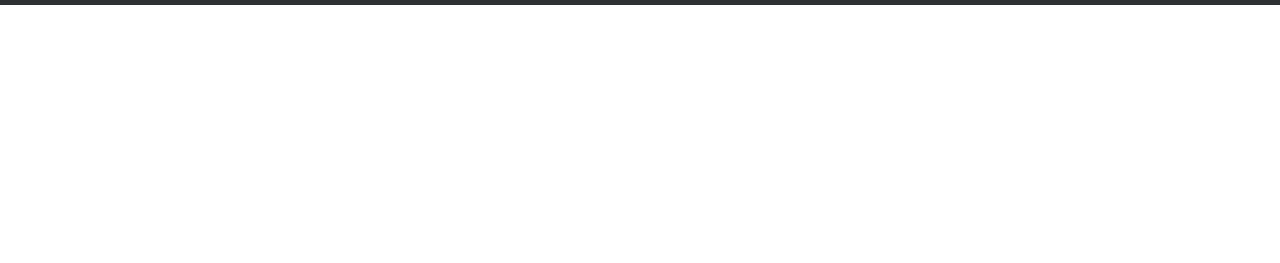
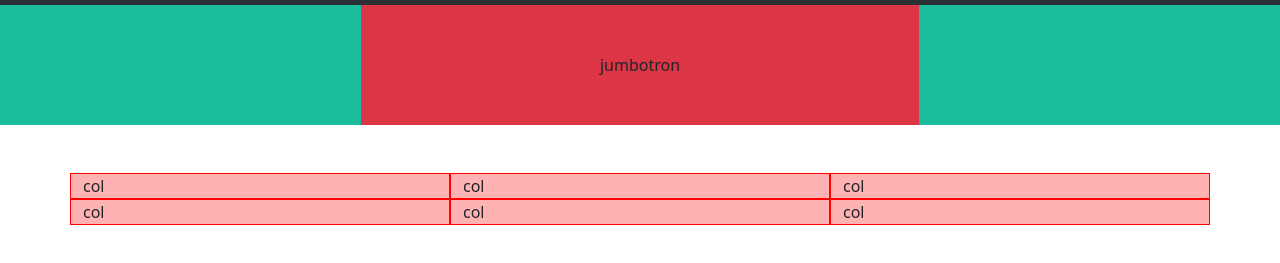
Before and after one commit to AndreaLivornese/html-css-bootstrap-freelancer, a plain HTML site: page index.html in a window 1280 px wide. Shown: the part 51-314 px from the top of the page. Drawn offline with nearby package versions, Linux system fonts and the light colour scheme.

Commit message:
blocco portfolio finita

```diff
--- a/css/style.css
+++ b/css/style.css
@@ -0,0 +1,10 @@
+header{
+    background-color: #1abc9c;
+}
+
+
+
+[class*="col"]{
+    background-color: rgba(255, 0, 0, .3);
+    border: red 1px solid;
+}
--- a/index.html
+++ b/index.html
@@ -30,9 +30,28 @@
 
     <!-- header -->
 
+    <header>
+        <div class="container">
+            <div class="square w-50 p-5 me-auto ms-auto bg-danger text-center">
+                jumbotron
+            </div>
+        </div>
+    </header>
 
     <!-- section prtfolio -->
 
+    <section class="pt-5">
+        <div class="container">
+            <div class="row">
+                <div class="col-4">col</div>
+                <div class="col-4">col</div>
+                <div class="col-4">col</div>
+                <div class="col-4">col</div>
+                <div class="col-4">col</div>
+                <div class="col-4">col</div>
+            </div>
+        </div>
+    </section>
 
     <!-- section about -->
 
```
